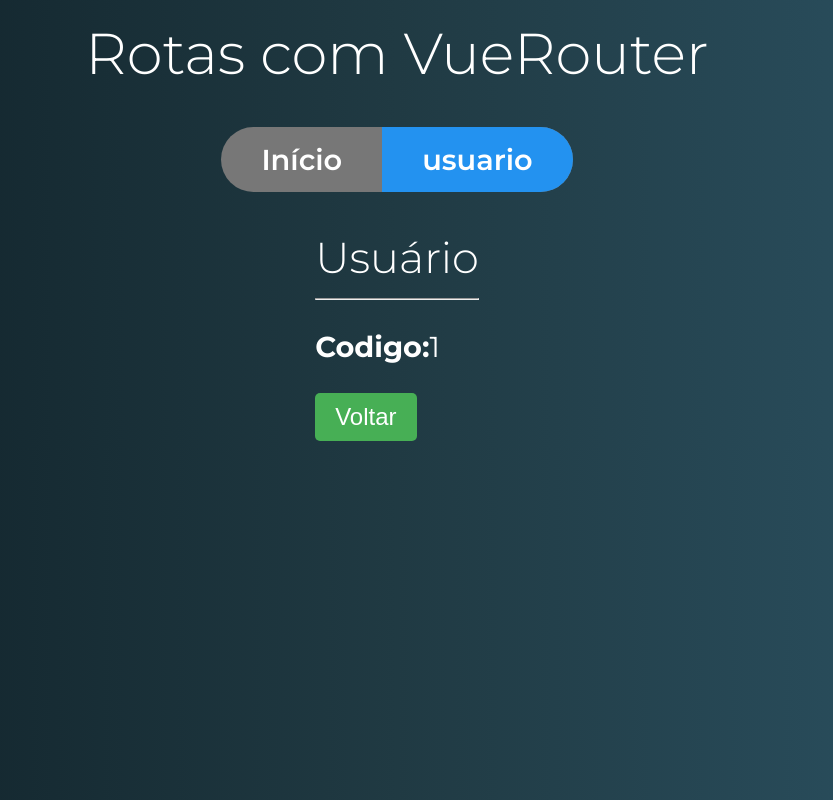
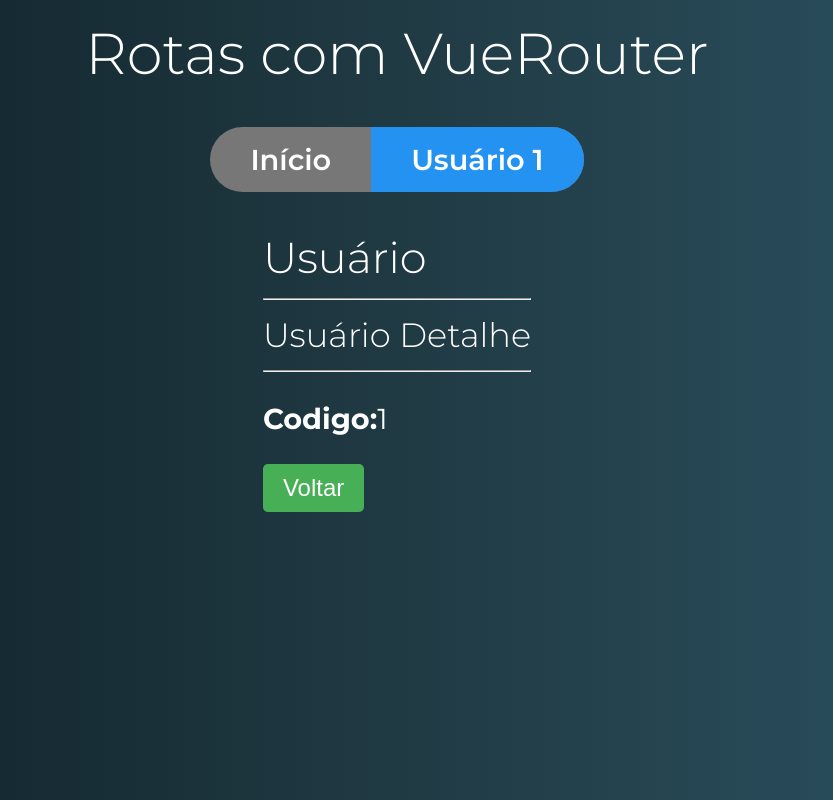
Before and after one commit to isaacwrk/MyVueJSwiki, a Vue app in the folder rotas-exercicios/: page /usuario/1 in a window 1280 px wide. Shown: the whole page, without its empty margins (243-1076 px from the left). Built offline with nearby package versions, Linux system fonts and the light colour scheme.

Commit message:
creating aligned routes

```diff
--- a/rotas-exercicios/src/components/template/Menu.vue
+++ b/rotas-exercicios/src/components/template/Menu.vue
@@ -5,7 +5,7 @@
             <a>Início</a>
             </router-link>
             <router-link to='/usuario' tag="li" active-class="active">
-            <a>usuario</a>
+            <a>Usuário 1</a>
             </router-link>
         </ul>
     </nav>
--- a/rotas-exercicios/src/components/usuario/Usuario.vue
+++ b/rotas-exercicios/src/components/usuario/Usuario.vue
@@ -2,24 +2,13 @@
   <div>
       <h2>Usuário</h2>
       <hr>
-      <p><strong>Codigo:</strong>{{id}}</p>
+      <router-view/>
       <button sucesso @click="irParaInicio">Voltar</button>
   </div>
 </template>
 
 <script>
 export default {
-  props:['id'],
-  // data(){
-  //   return{
-  //     id:this.$route.params.id
-  //   }
-  // },
-  // watch:{
-  //   $route(to, from){
-  //     this.id = to.params.id
-  //   }
-  // },
   methods:{
     irParaInicio(){
       this.$router.push({path:'/'})
--- /dev/null
+++ b/rotas-exercicios/src/components/usuario/UsuarioDetalhe.vue
@@ -0,0 +1,17 @@
+<template>
+  <div class="usuario-detalhe">
+    <h3>Usuário Detalhe</h3>
+    <hr>
+    <p><strong>Codigo:</strong>{{id}}</p>
+  </div>
+</template>
+
+<script>
+export default {
+    props:['id']
+}
+</script>
+
+<style>
+
+</style>
--- /dev/null
+++ b/rotas-exercicios/src/components/usuario/UsuarioEditar.vue
@@ -0,0 +1,15 @@
+<template>
+  <div class="usuario-editar">
+        <h3>Usuario Editar</h3>
+  </div>
+</template>
+
+<script>
+export default {
+
+}
+</script>
+
+<style>
+
+</style>
--- /dev/null
+++ b/rotas-exercicios/src/components/usuario/UsuarioLista.vue
@@ -0,0 +1,20 @@
+<template>
+  <div class="usuario-lista">
+      <h3>Usuário lista</h3>
+      <ul class="lista">
+          <li class="item-lista">Usuario 1</li>
+          <li class="item-lista">Usuario 2</li>
+          <li class="item-lista">Usuario 3</li>
+      </ul>
+  </div>
+</template>
+
+<script>
+export default {
+
+}
+</script>
+
+<style>
+
+</style>
--- a/rotas-exercicios/src/router.js
+++ b/rotas-exercicios/src/router.js
@@ -2,6 +2,10 @@
 import Router from 'vue-router'
 import Inicio from './components/Inicio'
 import Usuario from './components/usuario/Usuario'
+import UsuarioLista from './components/usuario/UsuarioLista'
+import UsuarioDetalhe from './components/usuario/UsuarioDetalhe'
+import UsuarioEditar from './components/usuario/UsuarioEditar'
+
 
 //Activating Vue Router
 Vue.use(Router)
@@ -15,8 +19,13 @@
         path:'/',
         component:Inicio
     },{
-        path:'/usuario/:id',
+        path:'/usuario',
         component:Usuario,
-        props: true
+        props: true,
+        children:[
+            {path:'',component:UsuarioLista},
+            {path:':id', component:UsuarioDetalhe,props:true},
+            {path:':id/editar', component:UsuarioEditar, props:true}
+        ]
     }]
 })
```
